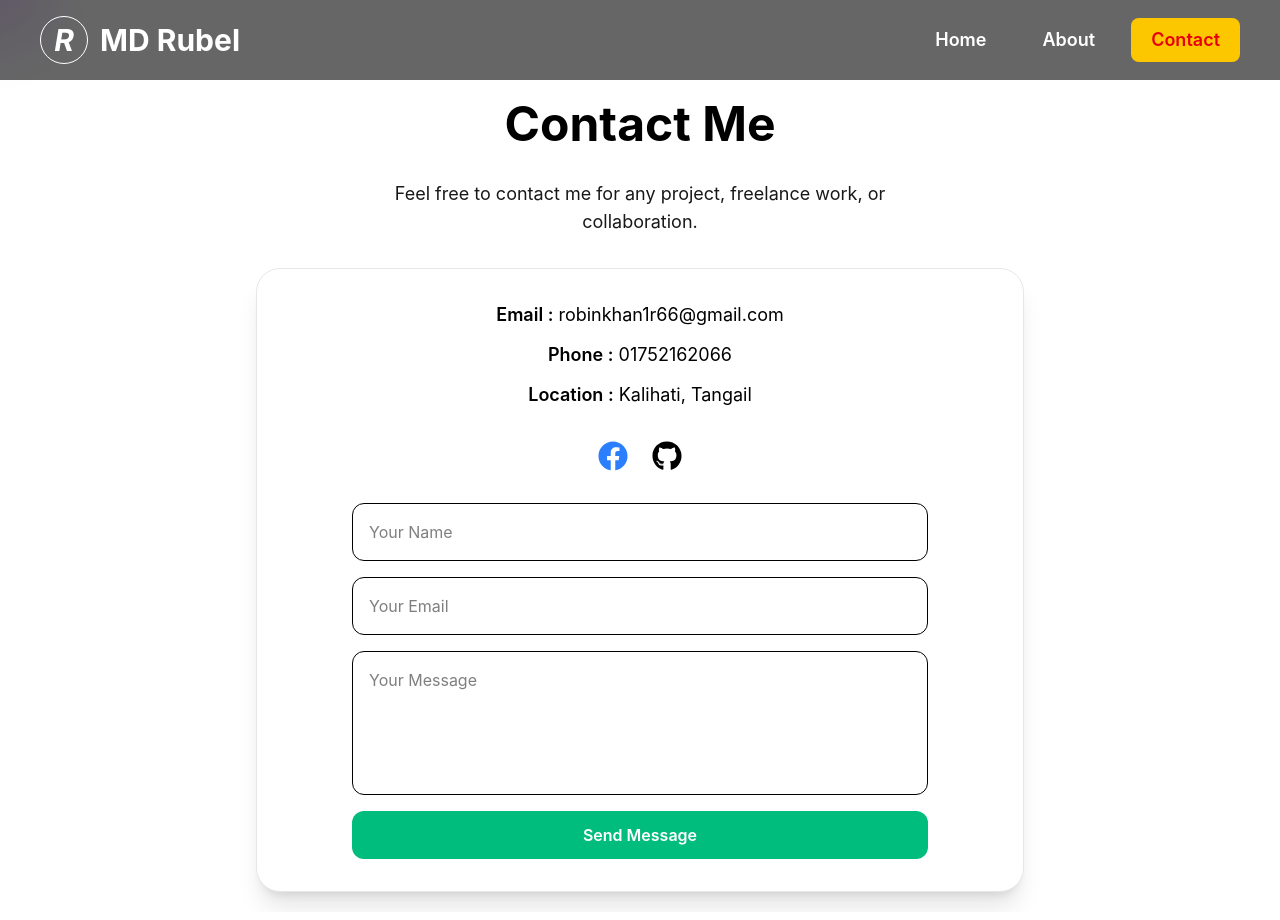
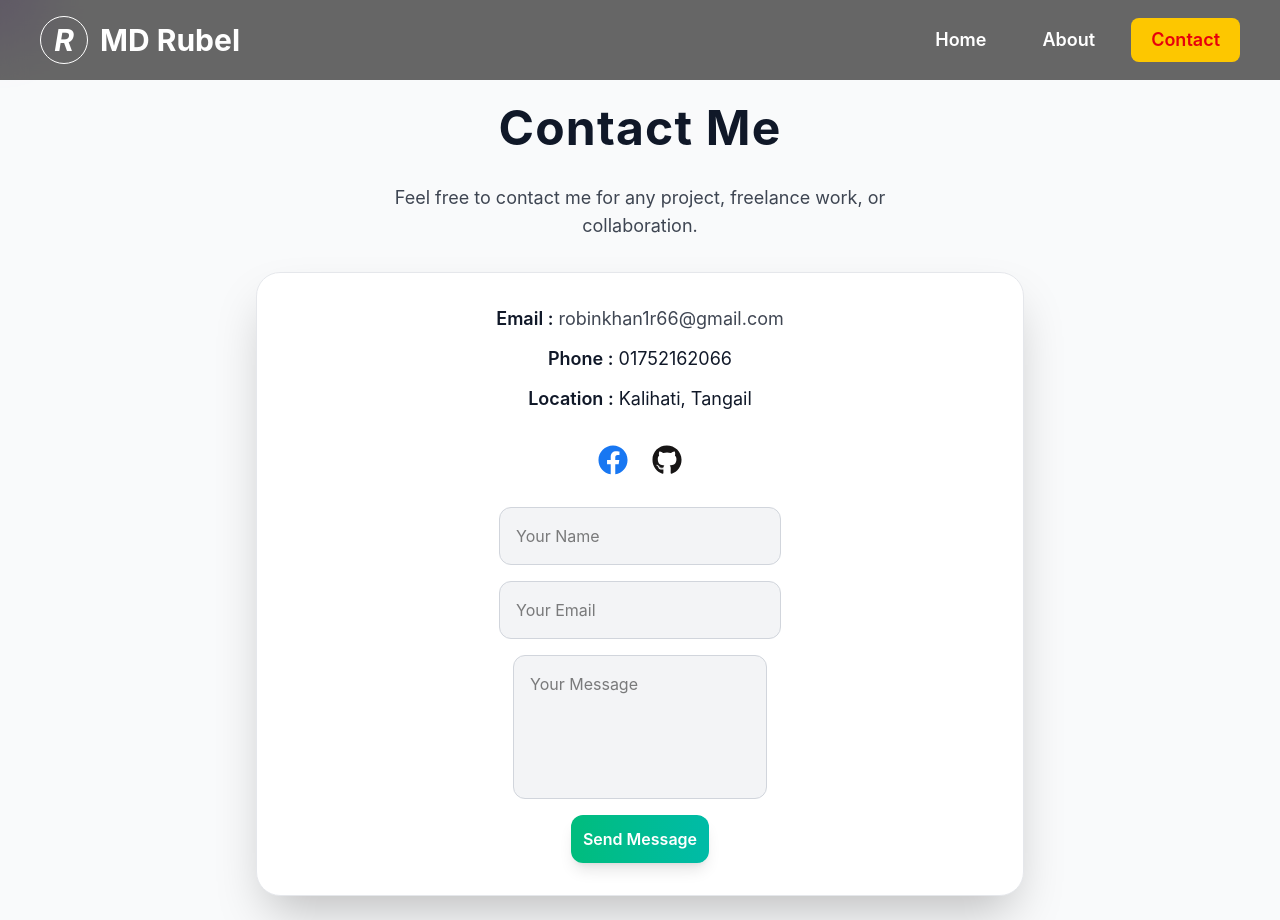
Before and after one commit to mdrobinwdv/portfolio, a React (Vite) app: page /contact in a window 1280 px wide. Built offline with nearby package versions, Linux system fonts and the light colour scheme.

Commit message:
update portfolio UI + contact animation

```diff
--- a/src/UseContext/UseContext.jsx
+++ b/src/UseContext/UseContext.jsx
@@ -1,33 +1,42 @@
-import { Children, createContext, useEffect , useState } from "react";
+import { createContext, useEffect, useState } from "react";
 
 export const AuthContext = createContext();
-const Authprovider = ({children}) => {
+
+const Authprovider = ({ children }) => {
   const [scroll, setScroll] = useState(false);
+
   useEffect(() => {
     const handleScroll = () => {
-               if(window.scrollY > 5){
-                    setScroll(true)
-               }else{
-                    setScroll(false)
+      setScroll(window.scrollY > 5);
     };
-          };
-          window.addEventListener("scroll",handleScroll);
+
+    // ⭐ FIX 1: disable browser scroll restore
+    if ("scrollRestoration" in window.history) {
+      window.history.scrollRestoration = "manual";
+    }
+
+    // ⭐ FIX 2: force scroll to top on refresh
+    window.scrollTo(0, 0);
+
+    // initial check
+    handleScroll();
+
+    window.addEventListener("scroll", handleScroll);
 
     return () => {
       window.removeEventListener("scroll", handleScroll);
     };
-     },[])
-     const name = ""
-
+  }, []);
 
   const value = {
-          name,
-          scroll
-     }
-     return(
+    scroll,
+  };
+
+  return (
     <AuthContext.Provider value={value}>
       {children}
     </AuthContext.Provider>
-     )
+  );
 };
+
 export default Authprovider;
--- a/src/components/Contact.jsx
+++ b/src/components/Contact.jsx
@@ -2,6 +2,7 @@ import React from "react";
 import { FaFacebook, FaGithub } from "react-icons/fa";
 import emailjs from "@emailjs/browser";
 import useAuth from "../UseContext/UseAuth";
+import Reveal from "./Reveal";
 
 function Contact() {
   const { scroll } = useAuth();
@@ -29,34 +30,41 @@ function Contact() {
 
   return (
     <div
-      className={`w-full min-h-screen flex flex-col items-center justify-center gap-8 p-5 transition-all duration-700 ${
+      className={`w-full min-h-screen flex flex-col items-center justify-center gap-8 p-6 transition-all duration-700 ${
         scroll
-          ? "bg-gradient-to-br from-purple-600 via-indigo-600 to-blue-700 text-white"
-          : "bg-white text-black"
+          ? "bg-gradient-to-br from-indigo-700 via-purple-600 to-blue-700 text-white"
+          : "bg-gray-50 text-gray-900"
       }`}
     >
-      {/* Heading */}
-      <h1 className="text-4xl md:text-5xl font-bold text-center">
+      {/* TITLE */}
+      <Reveal direction="up">
+        <h1 className="text-4xl md:text-5xl font-bold text-center tracking-wide">
           Contact Me
         </h1>
+      </Reveal>
 
-      <p className="text-center text-base md:text-lg max-w-xl opacity-90">
+      {/* SUB TITLE */}
+      <Reveal direction="up">
+        <p className="text-center text-base md:text-lg max-w-xl opacity-80">
           Feel free to contact me for any project, freelance work, or collaboration.
         </p>
+      </Reveal>
 
-      {/* Contact Card */}
+      {/* CARD */}
+      <Reveal direction="up">
         <div
-        className={`w-full max-w-3xl rounded-3xl p-8 shadow-xl border ${
+          className={`w-full max-w-3xl rounded-3xl p-8 shadow-2xl border transition-all duration-500 backdrop-blur-md ${
             scroll
               ? "bg-white/10 border-white/20"
               : "bg-white border-gray-200"
           }`}
         >
-        {/* Contact Info */}
+          {/* INFO */}
+          <Reveal direction="left">
             <div className="text-base md:text-lg flex flex-col gap-3 text-center mb-8">
               <p>
                 <span className="font-semibold">Email :</span>{" "}
-            robinkhan1r66@gmail.com
+                <span className="opacity-80">robinkhan1r66@gmail.com</span>
               </p>
 
               <p>
@@ -67,14 +75,17 @@ function Contact() {
                 <span className="font-semibold">Location :</span> Kalihati, Tangail
               </p>
             </div>
+          </Reveal>
 
-        {/* Social Links */}
+          {/* SOCIAL */}
+          <Reveal direction="up">
             <div className="flex justify-center gap-6 text-3xl mb-8">
               <a
                 href="https://www.facebook.com/robinkhan.robinkhan.946179"
                 target="_blank"
                 rel="noopener noreferrer"
-            className="hover:scale-110 transition duration-300 text-blue-500"
+                className="hover:scale-110 transition duration-300"
+                style={{ color: "#1877F2" }}
               >
                 <FaFacebook />
               </a>
@@ -83,50 +94,75 @@ function Contact() {
                 href="https://github.com/mdrobinwdv"
                 target="_blank"
                 rel="noopener noreferrer"
-            className={`hover:scale-110 transition duration-300 ${
-              scroll ? "text-white" : "text-black"
-            }`}
+                className="hover:scale-110 transition duration-300"
+                style={{ color: "#171515" }}
               >
                 <FaGithub />
               </a>
             </div>
+          </Reveal>
 
-        {/* Contact Form */}
+          {/* FORM */}
           <form
             onSubmit={sendEmail}
             className="w-full max-w-xl mx-auto flex flex-col gap-4"
           >
+            {/* NAME */}
+            <Reveal direction="up">
               <input
                 type="text"
                 name="name"
                 placeholder="Your Name"
                 required
-            className={`p-4 rounded-xl border outline-none ${scroll ? "text-white": "text-black"} `}
+                className={`p-4 rounded-xl border outline-none transition-all duration-300 focus:scale-[1.02] ${
+                  scroll
+                    ? "bg-white/10 text-white border-white/20 placeholder-white/70"
+                    : "bg-gray-100 text-black border-gray-300"
+                }`}
               />
+            </Reveal>
 
+            {/* EMAIL */}
+            <Reveal direction="up">
               <input
                 type="email"
                 name="email"
                 placeholder="Your Email"
                 required
-            className={`p-4 rounded-xl border outline-none ${scroll ? "text-white": "text-black"}`}
+                className={`p-4 rounded-xl border outline-none transition-all duration-300 focus:scale-[1.02] ${
+                  scroll
+                    ? "bg-white/10 text-white border-white/20 placeholder-white/70"
+                    : "bg-gray-100 text-black border-gray-300"
+                }`}
               />
+            </Reveal>
 
+            {/* MESSAGE */}
+            <Reveal direction="up">
               <textarea
                 name="message"
                 placeholder="Your Message"
                 required
-            className={`p-4 rounded-xl border h-36 outline-none resize-none ${scroll ? "text-white": "text-black"}`}
+                className={`p-4 rounded-xl border h-36 outline-none resize-none transition-all duration-300 focus:scale-[1.02] ${
+                  scroll
+                    ? "bg-white/10 text-white border-white/20 placeholder-white/70"
+                    : "bg-gray-100 text-black border-gray-300"
+                }`}
               />
+            </Reveal>
 
+            {/* BUTTON */}
+            <Reveal direction="up">
               <button
                 type="submit"
-            className="bg-emerald-500 text-white py-3 rounded-xl font-semibold hover:bg-emerald-600 transition duration-300"
+                className="py-3 rounded-xl font-semibold text-white bg-gradient-to-r from-emerald-500 to-teal-500 hover:scale-[1.03] transition duration-300 shadow-lg px-3"
               >
                 Send Message
               </button>
+            </Reveal>
           </form>
         </div>
+      </Reveal>
     </div>
   );
 }
```
Also changed, not shown: src/components/Abolut.jsx (+25 -13 lines). Lines whose indentation alone changed are shown as unchanged.
